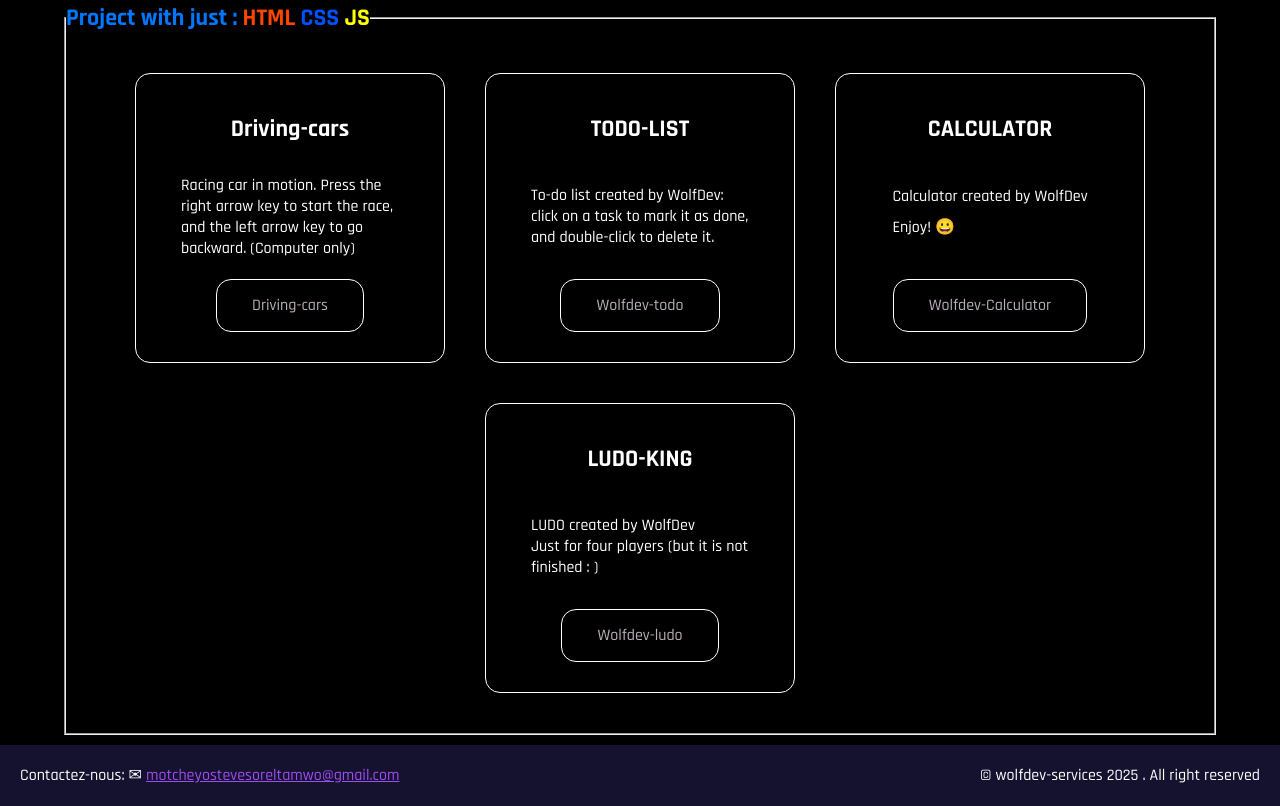
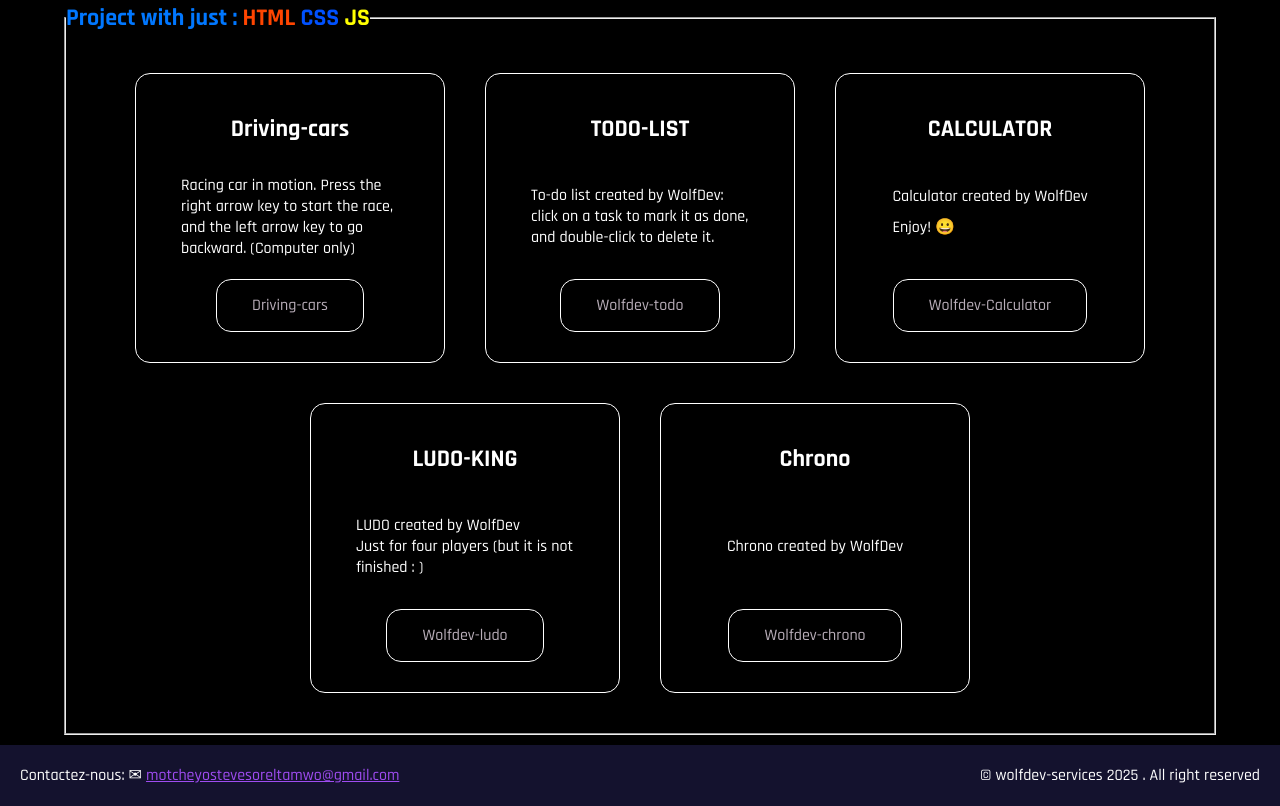
Before and after one commit to stevesorelmotcheyo/project-motcheyo, a plain HTML site: page index.html in a window 1280 px wide. Shown: the part 1561-2367 px from the top of the page. Drawn offline with nearby package versions, Linux system fonts and the light colour scheme; files that its build step writes are made by us from their sources.

Commit message:
Mon commit

```diff
--- a/index.html
+++ b/index.html
@@ -136,6 +136,21 @@
                 </div>
 
 
+                 <div class="first1">
+                    <div class="title">
+                              <h2>Chrono</h2>
+                    </div>
+
+                     <div class="describe">
+                          <p>Chrono created by WolfDev</p>
+                          <p></p>
+                    </div>
+                      <div  class="link">
+                          <a href="./chronos/index.html" target="_blank">Wolfdev-chrono</a>
+                      </div>
+                </div>
+
+
         </div>
          </fieldset>
     </section>
```
Also changed, not shown: chronos/index.html (+0 -1 lines).
